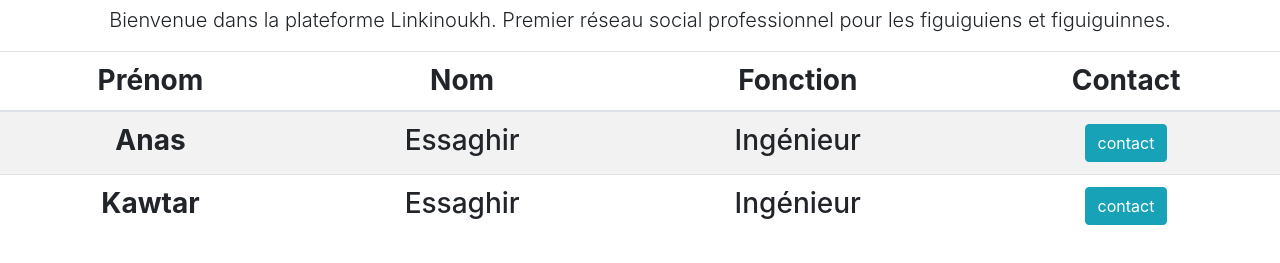
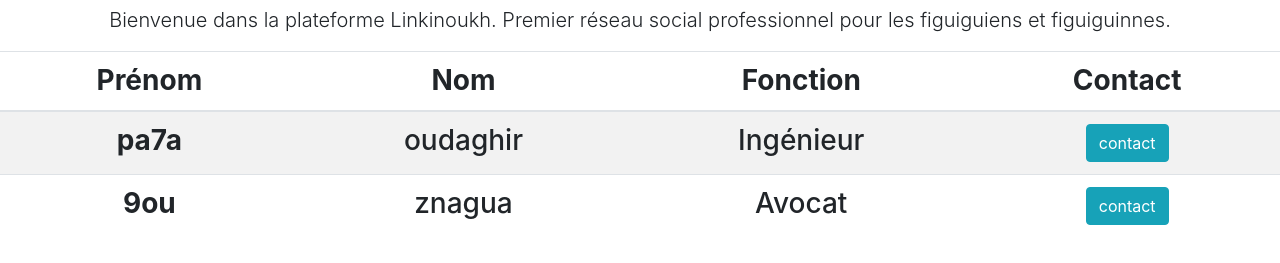
Before and after one commit to AE2s/Linkinoukh, a plain HTML site: page index.html in a window 1280 px wide. Shown: the part 51-314 px from the top of the page. Drawn offline with Linux system fonts and the light colour scheme.

Commit message:
add fictive data

```diff
--- a/index.html
+++ b/index.html
@@ -24,16 +24,16 @@
   </thead>
   <tbody>
     <tr>
-      <th scope="row">Anas</th>
-      <td>Essaghir</td>
+      <th scope="row">pa7a</th>
+      <td>oudaghir</td>
       <td>Ingénieur</td>
-      <td><a href="mailto:anas.essaghir@gmail.com" class="btn btn-info" role="button" title="Lien 1">contact</a></td>
+      <td><a href="#" class="btn btn-info" role="button" title="Lien 1">contact</a></td>
     </tr>
     <tr>
-      <th scope="row">Kawtar</th>
-      <td>Essaghir</td>
-      <td>Ingénieur</td>
-      <td><a href="mailto:anas.essaghir@gmail.com" class="btn btn-info" role="button" title="Lien 1">contact</a></td>
+      <th scope="row">9ou</th>
+      <td>znagua</td>
+      <td>Avocat</td>
+      <td><a href="#" class="btn btn-info" role="button" title="Lien 1">contact</a></td>
     </tr>
   </tbody>
 </table>
```
